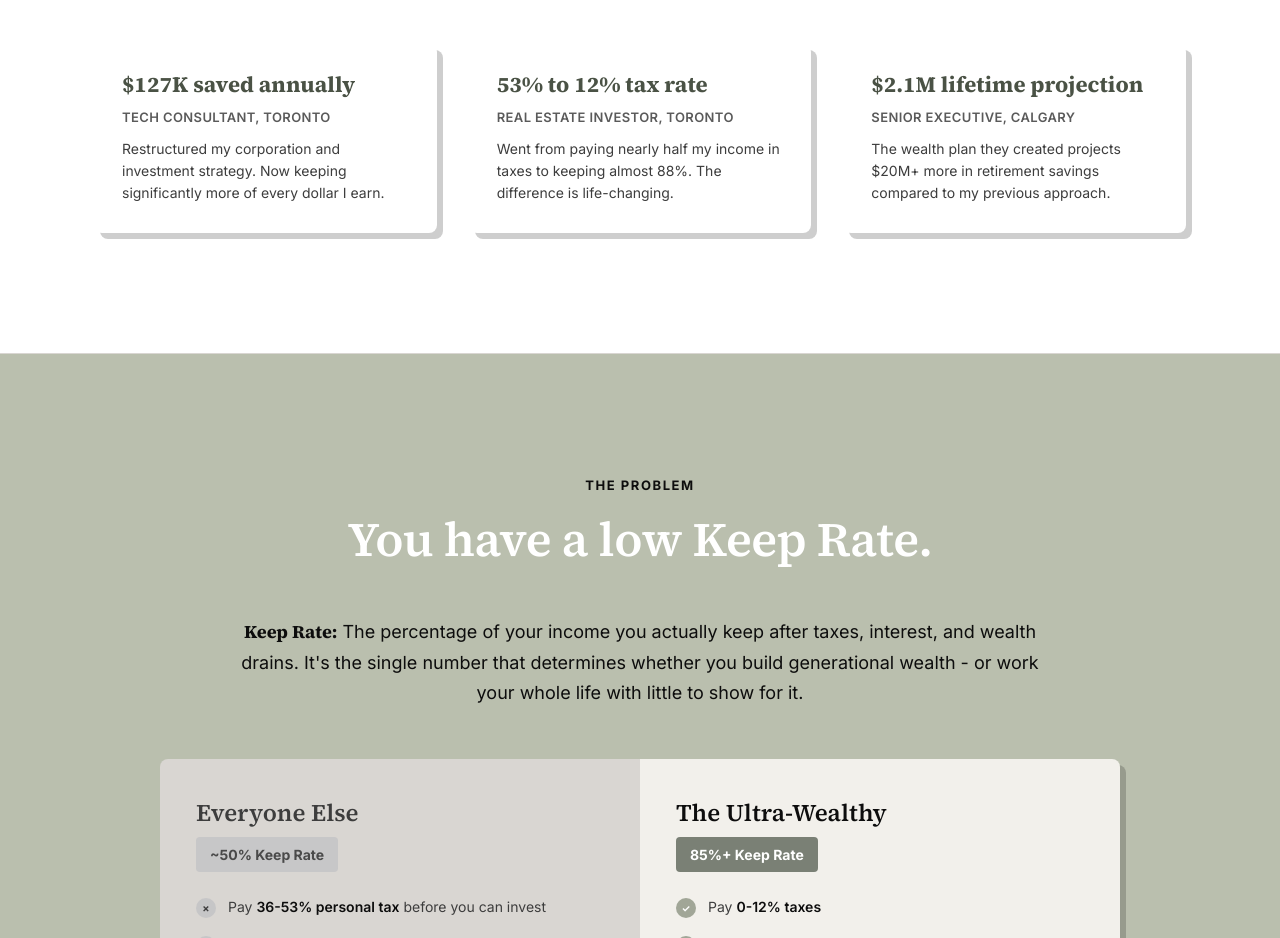
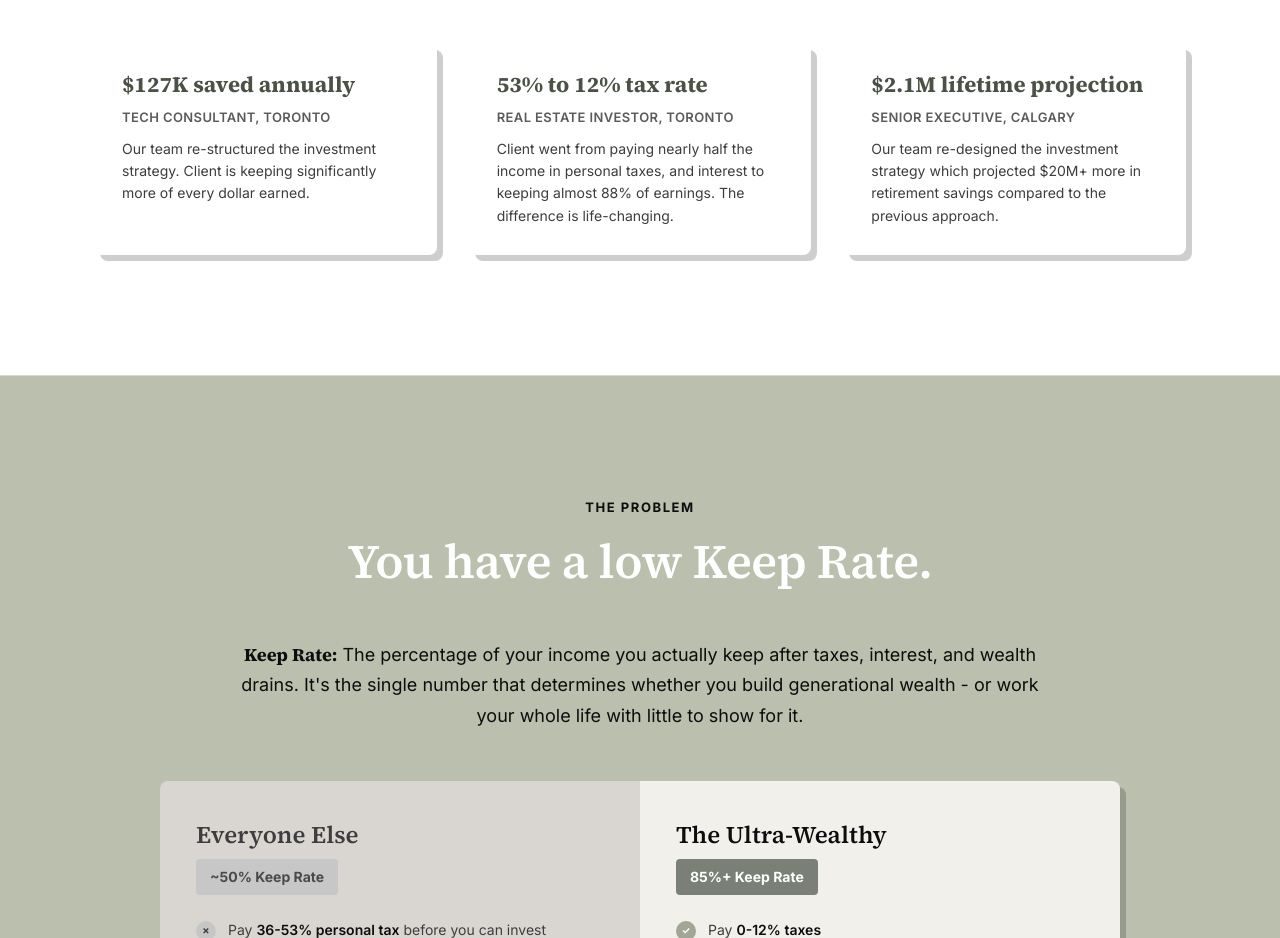
Before and after one commit to nerddigitalgit/wealthbridge-cloudcannon, an Eleventy site: page index.njk in a window 1280 px wide. Shown: the part 1020-1958 px from the top of the page. Built offline with nearby package versions, Linux system fonts and the light colour scheme; Eleventy itself is replaced by a stand-in of ours; files that its build step writes are made by us from their sources.

Commit message:
Updated 1 file via CloudCannon.

```diff
--- a/index.njk
+++ b/index.njk
@@ -22,20 +22,21 @@ quickproof_items:
   - headline: $127K saved annually
     meta: Tech Consultant, Toronto
     text: >-
-      Restructured my corporation and investment strategy. Now keeping
-      significantly more of every dollar I earn.
+      Our team re-structured the investment strategy. Client is keeping
+      significantly more of every dollar earned.
     image:
   - headline: 53% to 12% tax rate
     meta: Real Estate Investor, Toronto
     text: >-
-      Went from paying nearly half my income in taxes to keeping almost 88%. The
-      difference is life-changing.
+      Client went from paying nearly half the income in personal taxes, and
+      interest to keeping almost 88% of earnings. The difference is
+      life-changing.
     image:
   - headline: $2.1M lifetime projection
     meta: Senior Executive, Calgary
     text: >-
-      The wealth plan they created projects $20M+ more in retirement savings
-      compared to my previous approach.
+      Our team re-designed the investment strategy which projected $20M+ more in
+      retirement savings compared to the previous approach.
     image:
 show_results_carousel: false
 problem_eyebrow: The Problem
```
